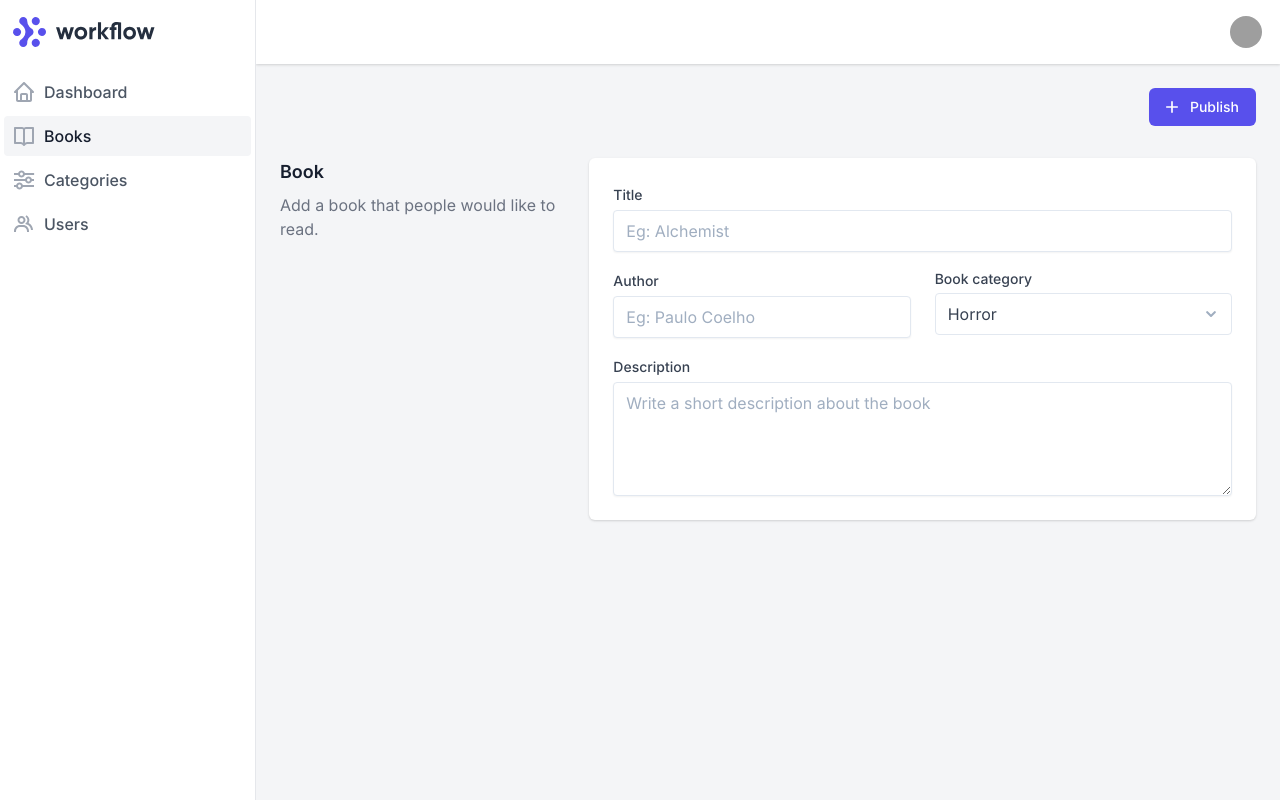
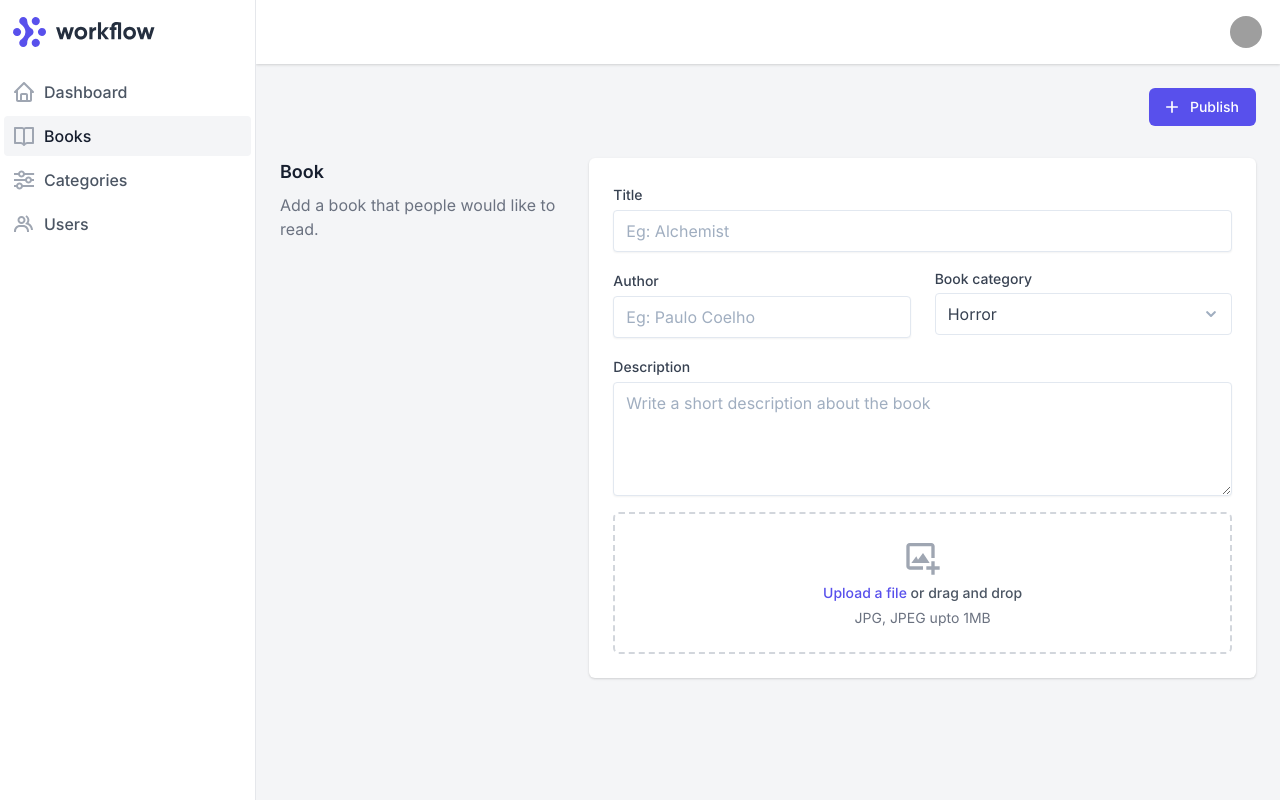
Before and after one commit to abeidahmed/book-review-app, a React (Create React App) app in the folder client/: page /admin/books/add_new in a window 1280 px wide. Built offline with nearby package versions, Linux system fonts and the light colour scheme; grey boxes are pictures that could not be loaded.

Commit message:
Add file upload in add book page

```diff
--- a/client/src/admin/views/book/add-book/components/form.js
+++ b/client/src/admin/views/book/add-book/components/form.js
@@ -1,4 +1,5 @@
 import React from "react";
+import Icon from "components/icon";
 import { InputField } from "components/field";
 
 const Form = () => {
@@ -47,6 +48,20 @@ const Form = () => {
             className="form-textarea mt-1 block w-full px-3 py-2 shadow-sm"
           />
         </div>
+        <div className="mt-4 border-2 border-dashed rounded-md">
+          <label htmlFor="add_book_file_upload" className="cursor-pointer">
+            <p className="py-6 px-3 flex flex-col items-center justify-center text-center">
+              <Icon icon="add-image" className="w-10 h-10 text-gray-400" />
+              <span className="mt-1 text-sm text-gray-500">
+                <span className="block font-medium text-gray-600">
+                  <span className="text-indigo-600">Upload a file</span> or drag and drop
+                </span>
+                <span className="mt-1 block">JPG, JPEG upto 1MB</span>
+              </span>
+            </p>
+          </label>
+          <input id="add_book_file_upload" type="file" className="hidden" />
+        </div>
       </div>
     </div>
   );
```
